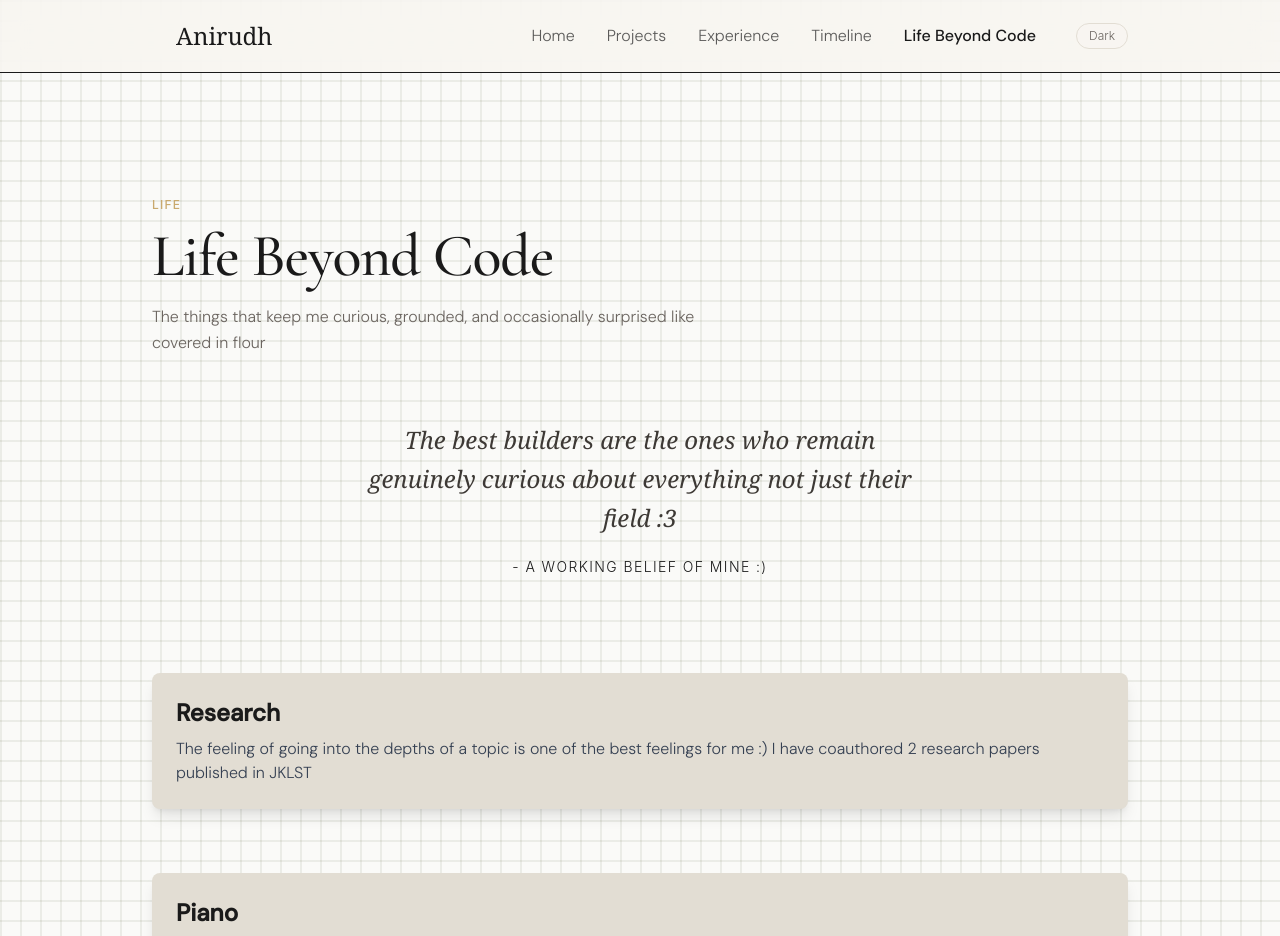
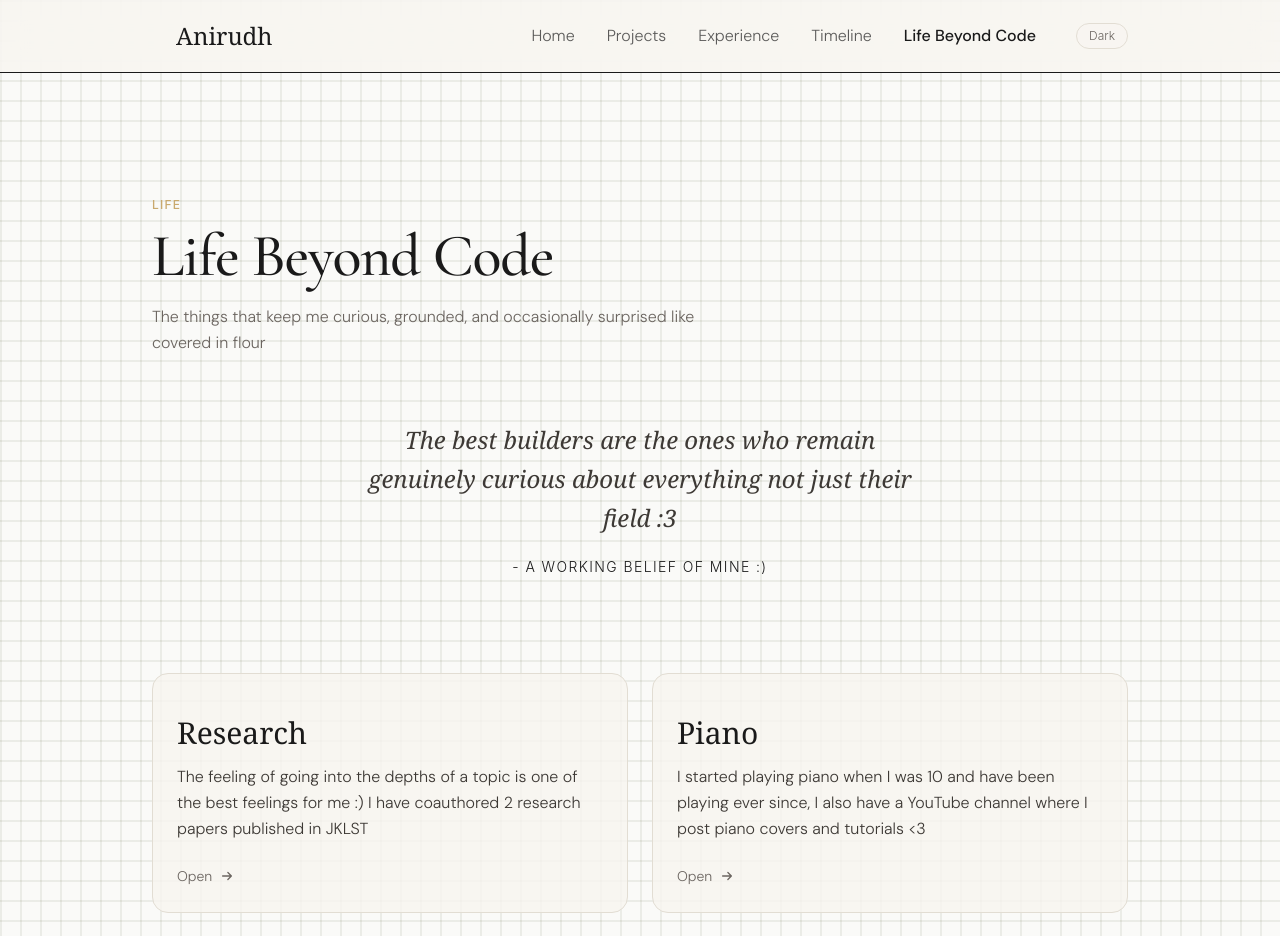
Before and after one commit to anirudh12032008/portfolio-map, a Next.js app: page /life in a window 1280 px wide. Shown: the top 936 px of the page. Built offline with nearby package versions, Linux system fonts and the light colour scheme.

Commit message:
improved the UI of life page cards

```diff
--- a/src/app/life/page.tsx
+++ b/src/app/life/page.tsx
@@ -1,45 +1,39 @@
 "use client"
 
 import { FadeIn, Heading, Section } from "@/components/sections/primitives"
-import { link } from "fs"
+import Link from "next/link"
 
 
 const inter = [
     {
         title: "Research",
         desc: "The feeling of going into the depths of a topic is one of the best feelings for me :) I have coauthored 2 research papers published in JKLST",
-        color: "bg-cream-200",
         link: "/research"
     },
     {
         title: "Piano",
         desc: "I started playing piano when I was 10 and have been playing ever since, I also have a YouTube channel where I post piano covers and tutorials <3  ",
-        color: "bg-cream-200",
         // link: "https://www.youtube.com/watch?v=SmIjL40Wq74&list=PLQoQcohWBikjM_Go585JNFOknpXOOduNZ"
         link: "/piano"
     },
     {
         title: "Sketching",
         desc: "I love sketching portraits :) I really enjoy just spending the whole day sketching and listening to music, it's really relaxing and fun",
-        color: "bg-cream-200",
         link: "/sketching"
     },
     {
         title: "Cooking",
         desc: "Starting cooking during the pandemic was a game changer for me, now whenever I feel stressed or just want to have some fun I cook :) ",
-        color: "bg-cream-200",
         link: "/cooking"
     },
     {
         title: "Poetry",
         desc: "I find poetry the best way to express my thoughts and to make sense around me, short simple but still very deep",
-        color: "bg-cream-200",
         link: "/poetry"
     },
     {
         title: "Anchoring",
         desc: "I have been doing achoring in my school from 7th grade and I really like being on stage and seeing soo many people listening, I also did anchoring in a relative wedding hehehe",
-        color: "bg-cream-200",
         link: "/anchoring"
     }
 ]
@@ -67,13 +61,34 @@ export default function Life() {
 
 
 
-        <div className="mt-24 space-y-16">
+        <div className="mt-24 grid grid-cols-1 md:grid-cols-2 gap-6">
             {inter.map((item, index) => (
                 <FadeIn key={index} delay={0.3 + index * 0.1}>
-                    <a href={item.link} className={`block p-6 rounded-lg shadow-lg ${item.color} hover:bg-cream-300 transition-colors duration-300`}>
-                        <h3 className="text-2xl font-bold mb-2">{item.title}</h3>
-                        <p className="text-gray-700">{item.desc}</p>
-                    </a>
+                    <Link href={item.link} className="group block h-full">
+                        <article className="h-full rounded-2xl border border-border bg-offwhite/80 p-6 transition-all duration-300 hover:-translate-y-1 hover:border-navy/30 hover:shadow-lg">
+
+
+                            <h3 className="mt-4 font-serif text-3xl leading-tight text-ink transition-colors duration-200 group-hover:text-navy">
+                                {item.title}
+                            </h3>
+                            <p className="mt-3 leading-relaxed text-ink-soft transition-colors duration-200 group-hover:text-ink">
+                                {item.desc}
+                            </p>
+
+                            <div className="mt-6 inline-flex items-center gap-2 text-sm text-ink-muted transition-colors duration-200 group-hover:text-navy">
+                                <span>Open</span>
+                                <svg
+                                    viewBox="0 0 16 16"
+                                    fill="none"
+                                    className="h-3.5 w-3.5 transition-transform duration-200 group-hover:translate-x-0.5"
+                                    stroke="currentColor"
+                                    strokeWidth={1.5}
+                                >
+                                    <path d="M3 8h10M9 4l4 4-4 4" strokeLinecap="round" strokeLinejoin="round" />
+                                </svg>
+                            </div>
+                        </article>
+                    </Link>
                 </FadeIn>
             ))}
         </div>
```
